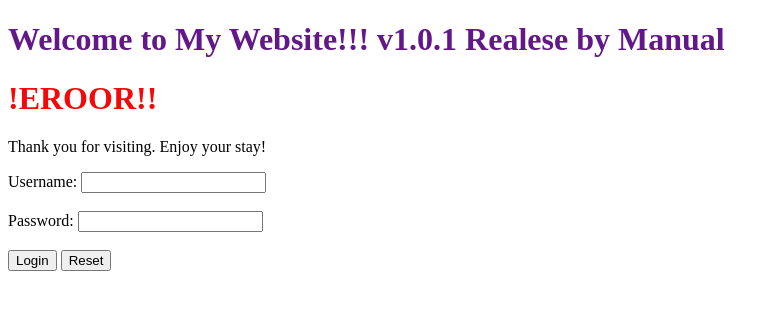
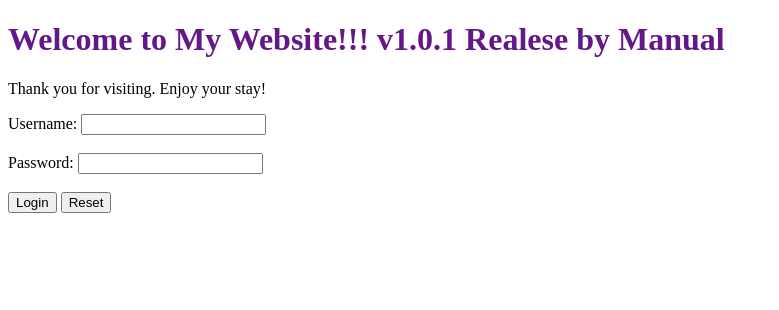
Before and after one commit to anhduynguyen1207/nodejs-random-color, a website: page public/index.html in a window 1280 px wide. Shown: the whole page, without its empty margins (0-779 px from the left). Drawn offline with Linux system fonts and the light colour scheme.

Commit message:
fix error

```diff
--- a/public/index.html
+++ b/public/index.html
@@ -8,7 +8,6 @@
 
 <body>
     <h1 id="welcome" style="color: #631889;">Welcome to My Website!!! v1.0.1 Realese by Manual</h1>
-    <h1 id="welcome" style="color: #f30909;"> !EROOR!!</h1>
 
     <p>Thank you for visiting. Enjoy your stay!</p>
 
```
